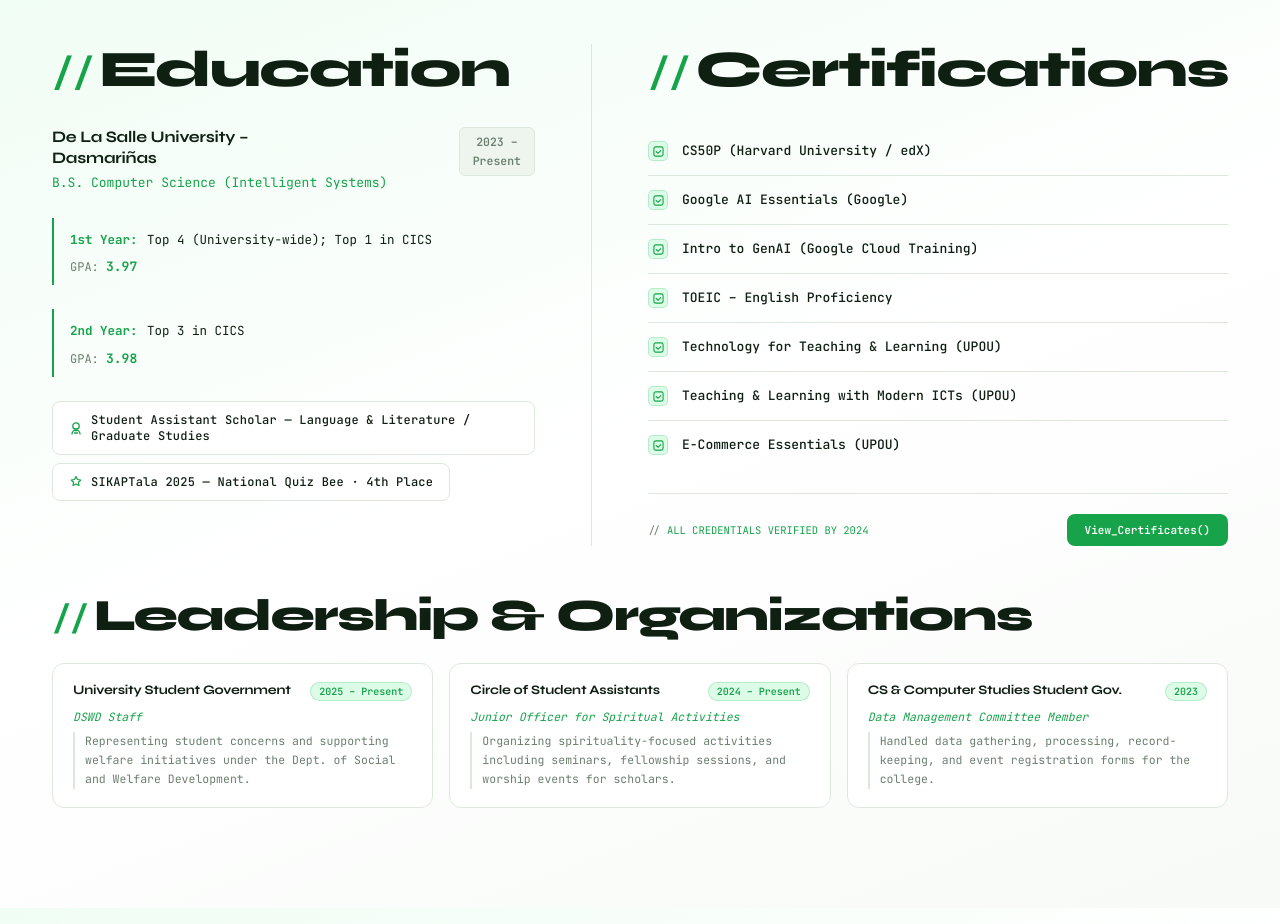
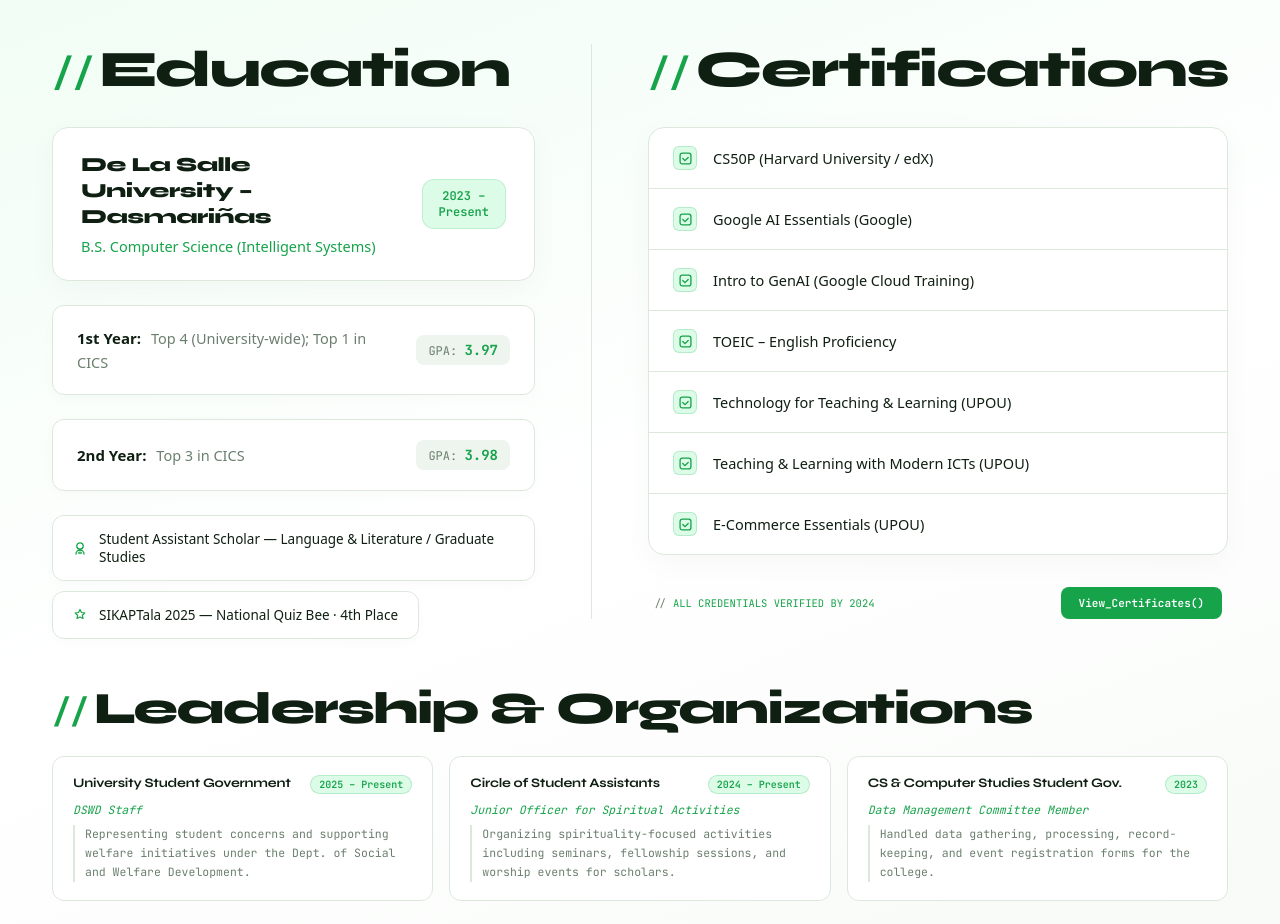
Before and after one commit to timothydevcastro/Portfolio, a React (Vite) app: page / in a window 1280 px wide. Shown: the part 3620-4544 px from the top of the page. Built offline with nearby package versions, Linux system fonts and the light colour scheme.

Commit message:
Overhaul typography and aesthetics for Education section

```diff
--- a/src/EducationDevFinal.css
+++ b/src/EducationDevFinal.css
@@ -78,79 +78,115 @@
 .edu-wrapper .edu-content-block.visible { opacity:1; transform:translateY(0); }
 
 /* school info */
+.edu-wrapper .edu-school-row {
+  display:flex; align-items:center; justify-content:space-between; gap:16px;
+  background: var(--surface);
+  border: 1px solid var(--border);
+  padding: 24px 28px;
+  border-radius: 16px;
+  box-shadow: 0 8px 30px rgba(0,0,0,0.03);
+}
 .edu-wrapper .edu-school-name {
-  font-family:'Syne',sans-serif; font-weight:700;
-  font-size:16px; letter-spacing:-.2px; color:var(--text); line-height:1.3;
-}
-.edu-wrapper .edu-school-row {
-  display:flex; align-items:flex-start; justify-content:space-between; gap:16px;
+  font-family:'Syne',sans-serif; font-weight:800;
+  font-size:20px; letter-spacing:-.5px; color:var(--text); line-height:1.3;
 }
 .edu-wrapper .edu-school-degree {
-  font-family:'JetBrains Mono',monospace;
-  font-size:13px; color:var(--green); font-style:normal; font-weight:400; line-height:1.6; margin-top:4px;
+  font-family: system-ui, -apple-system, BlinkMacSystemFont, 'Segoe UI', Roboto, sans-serif;
+  font-weight: 500;
+  font-size:14.5px; color:var(--green); margin-top:6px;
 }
 .edu-wrapper .edu-school-period {
-  font-size:11.5px; font-weight:600; color:var(--muted);
-  background:var(--surface2); padding:5px 13px;
-  border-radius:6px; border:1px solid var(--border);
-  white-space:nowrap; flex-shrink:0; line-height:1.6;
-  text-align:center;
+  font-family: 'JetBrains Mono', monospace;
+  font-size:12px; font-weight:600; color:var(--green);
+  background:var(--green-dim); padding:8px 16px;
+  border-radius:12px; border:1px solid rgba(22,163,74,.15);
+  white-space:nowrap; flex-shrink:0; text-align:center;
 }
 
 /* year entries */
 .edu-wrapper .edu-year-entry {
-  border-left:2px solid var(--green);
-  padding:10px 16px;
-  display:flex; flex-direction:column; gap:4px;
+  background: var(--surface);
+  border: 1px solid var(--border);
+  padding: 20px 24px;
+  border-radius: 12px;
+  display:flex; justify-content: space-between; align-items: center; gap: 16px;
+  box-shadow: 0 4px 14px rgba(0,0,0,0.02);
   opacity:0; transform:translateX(-10px);
-  transition:opacity .4s ease, transform .4s ease;
+  transition: opacity .4s ease, transform .4s ease, border-color .3s ease, box-shadow .3s ease;
 }
 .edu-wrapper .edu-year-entry.visible { opacity:1; transform:translateX(0); }
-.edu-wrapper .edu-year-label { font-size:12.5px; font-weight:700; color:var(--green); display:inline; margin-right:2px; }
-.edu-wrapper .edu-year-detail { font-size:12.5px; color:var(--text); line-height:1.65; display:inline; }
-.edu-wrapper .edu-year-gpa { font-size:12px; color:var(--muted); margin-top:4px; display:block; }
-.edu-wrapper .edu-year-gpa span { color:var(--green); font-weight:700; font-size:13px; }
+.edu-wrapper .edu-year-entry:hover {
+  transform: translateY(-2px);
+  border-color: var(--green-light);
+  box-shadow: 0 8px 24px rgba(22,163,74,.08);
+}
+.edu-wrapper .edu-year-text {
+  font-family: system-ui, -apple-system, BlinkMacSystemFont, 'Segoe UI', Roboto, sans-serif;
+  line-height: 1.5;
+}
+.edu-wrapper .edu-year-label { font-size:15px; font-weight:700; color:var(--text); margin-right:6px; }
+.edu-wrapper .edu-year-detail { font-size:14.5px; color:var(--muted); font-weight: 400; }
+.edu-wrapper .edu-year-gpa {
+  font-family: 'JetBrains Mono', monospace;
+  font-size:12px; color:var(--muted);
+  background: var(--surface2);
+  padding: 6px 12px;
+  border-radius: 8px;
+  white-space: nowrap;
+}
+.edu-wrapper .edu-year-gpa span { color:var(--green); font-weight:700; font-size:14px; }
 
 /* badge pills */
-.edu-wrapper .edu-pill-row { display:flex; flex-direction:column; gap:8px; }
+.edu-wrapper .edu-pill-row { display:flex; flex-direction:column; gap:10px; }
 .edu-wrapper .edu-pill {
-  display:inline-flex; align-items:center; gap:8px;
-  font-size:12px; font-weight:500; letter-spacing:.02em;
-  color:var(--text); padding:10px 16px;
-  border:1px solid var(--border); border-radius:8px;
+  display:inline-flex; align-items:center; gap:12px;
+  font-family: system-ui, -apple-system, BlinkMacSystemFont, 'Segoe UI', Roboto, sans-serif;
+  font-size:13.5px; font-weight:500;
+  color:var(--text); padding:14px 20px;
+  border:1px solid var(--border); border-radius:12px;
   background:var(--surface); width:fit-content;
+  box-shadow: 0 4px 12px rgba(0,0,0,0.02);
   opacity:0; transform:translateX(-10px);
-  transition:opacity .4s ease, transform .4s ease, border-color .2s;
+  transition: opacity .4s ease, transform .4s ease, border-color .3s ease, box-shadow .3s ease;
 }
 .edu-wrapper .edu-pill.visible { opacity:1; transform:translateX(0); }
-.edu-wrapper .edu-pill:hover { border-color:var(--green-light); }
+.edu-wrapper .edu-pill:hover { border-color:var(--green-light); transform:translateX(4px); box-shadow: 0 8px 20px rgba(22,163,74,.06); }
 
 /* CERT LIST */
-.edu-wrapper .edu-cert-list { display:flex; flex-direction:column; }
+.edu-wrapper .edu-cert-list {
+  display:flex; flex-direction:column;
+  background: var(--surface);
+  border: 1px solid var(--border);
+  border-radius: 16px;
+  box-shadow: 0 8px 30px rgba(0,0,0,0.03);
+  overflow: hidden;
+}
 
 .edu-wrapper .edu-cert-row {
-  display:flex; align-items:center; gap:14px;
-  padding:14px 0;
+  display:flex; align-items:center; gap:16px;
+  padding:18px 24px;
   border-bottom:1px solid var(--border);
   opacity:0; transform:translateX(12px);
-  transition:opacity .4s ease, transform .4s ease;
+  transition: opacity .4s ease, transform .4s ease, background .2s;
   cursor:default;
 }
 .edu-wrapper .edu-cert-row:last-child { border-bottom:none; }
 .edu-wrapper .edu-cert-row.visible { opacity:1; transform:translateX(0); }
+.edu-wrapper .edu-cert-row:hover { background: var(--surface2); }
 .edu-wrapper .edu-cert-row:hover .edu-cert-name { color:var(--green); }
 
 .edu-wrapper .edu-cert-indicator {
-  width:20px; height:20px; border-radius:5px;
+  width:24px; height:24px; border-radius:6px;
   background:var(--green-dim);
   border:1px solid rgba(22,163,74,.2);
   display:flex; align-items:center; justify-content:center;
   flex-shrink:0;
 }
-.edu-wrapper .edu-cert-indicator svg { width:11px; height:11px; }
+.edu-wrapper .edu-cert-indicator svg { width:13px; height:13px; }
 
 .edu-wrapper .edu-cert-name {
-  font-size:13px; font-weight:500; color:var(--text);
+  font-family: system-ui, -apple-system, BlinkMacSystemFont, 'Segoe UI', Roboto, sans-serif;
+  font-size:14.5px; font-weight:500; color:var(--text);
   flex:1; transition:color .2s;
   line-height:1.4;
 }
@@ -158,8 +194,7 @@
 /* cert footer */
 .edu-wrapper .edu-cert-footer {
   display:flex; align-items:center; justify-content:space-between;
-  padding:20px 0 0;
-  border-top:1px solid var(--border);
+  padding:8px 6px 0;
   opacity:0;
   transition:opacity .5s .5s ease;
 }
--- a/src/EducationDevFinal.tsx
+++ b/src/EducationDevFinal.tsx
@@ -83,12 +83,12 @@ const EducationDevFinal: React.FC = () => {
             </div>
 
             <div className="edu-year-entry edu-reveal-item">
-              <div><span className="edu-year-label">1st Year: </span><span className="edu-year-detail">Top 4 (University-wide); Top 1 in CICS</span></div>
+              <div className="edu-year-text"><span className="edu-year-label">1st Year: </span><span className="edu-year-detail">Top 4 (University-wide); Top 1 in CICS</span></div>
               <div className="edu-year-gpa">GPA: <span>3.97</span></div>
             </div>
 
             <div className="edu-year-entry edu-reveal-item">
-              <div><span className="edu-year-label">2nd Year: </span><span className="edu-year-detail">Top 3 in CICS</span></div>
+              <div className="edu-year-text"><span className="edu-year-label">2nd Year: </span><span className="edu-year-detail">Top 3 in CICS</span></div>
               <div className="edu-year-gpa">GPA: <span>3.98</span></div>
             </div>
 
```
